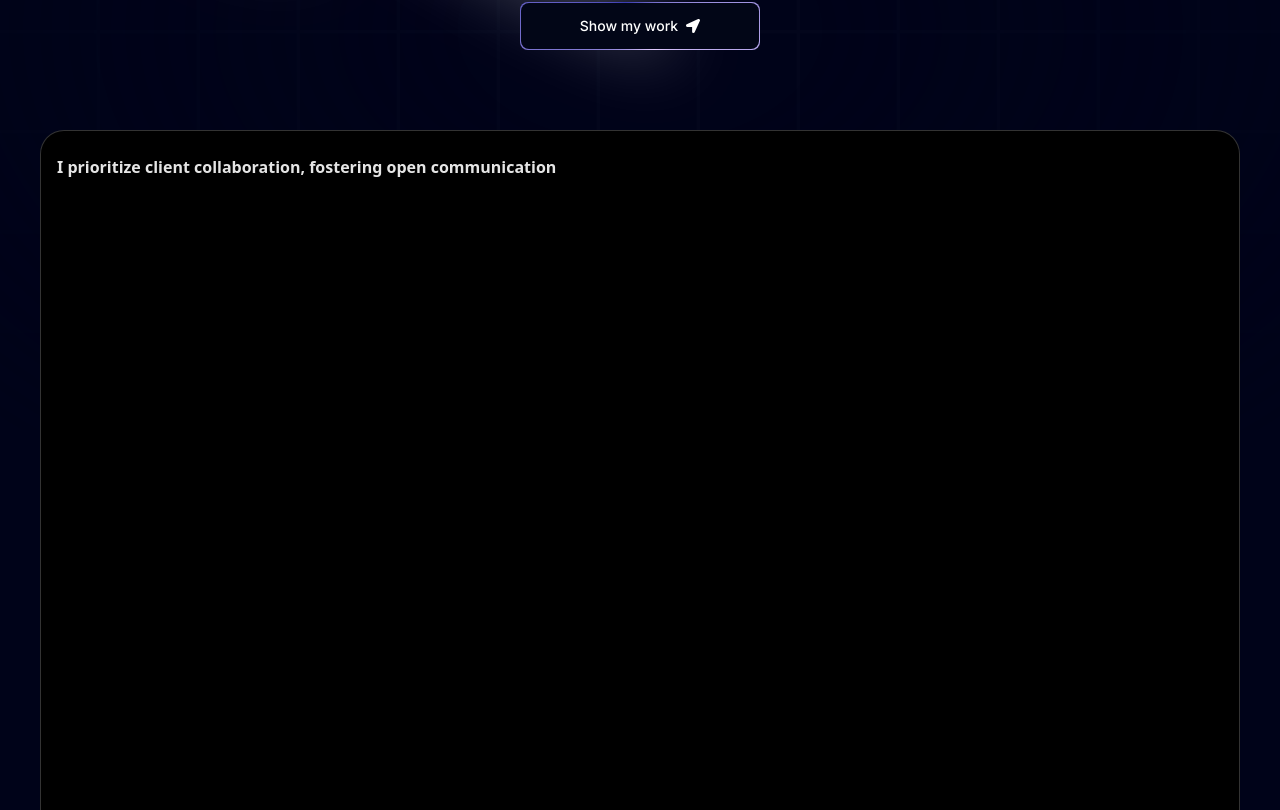
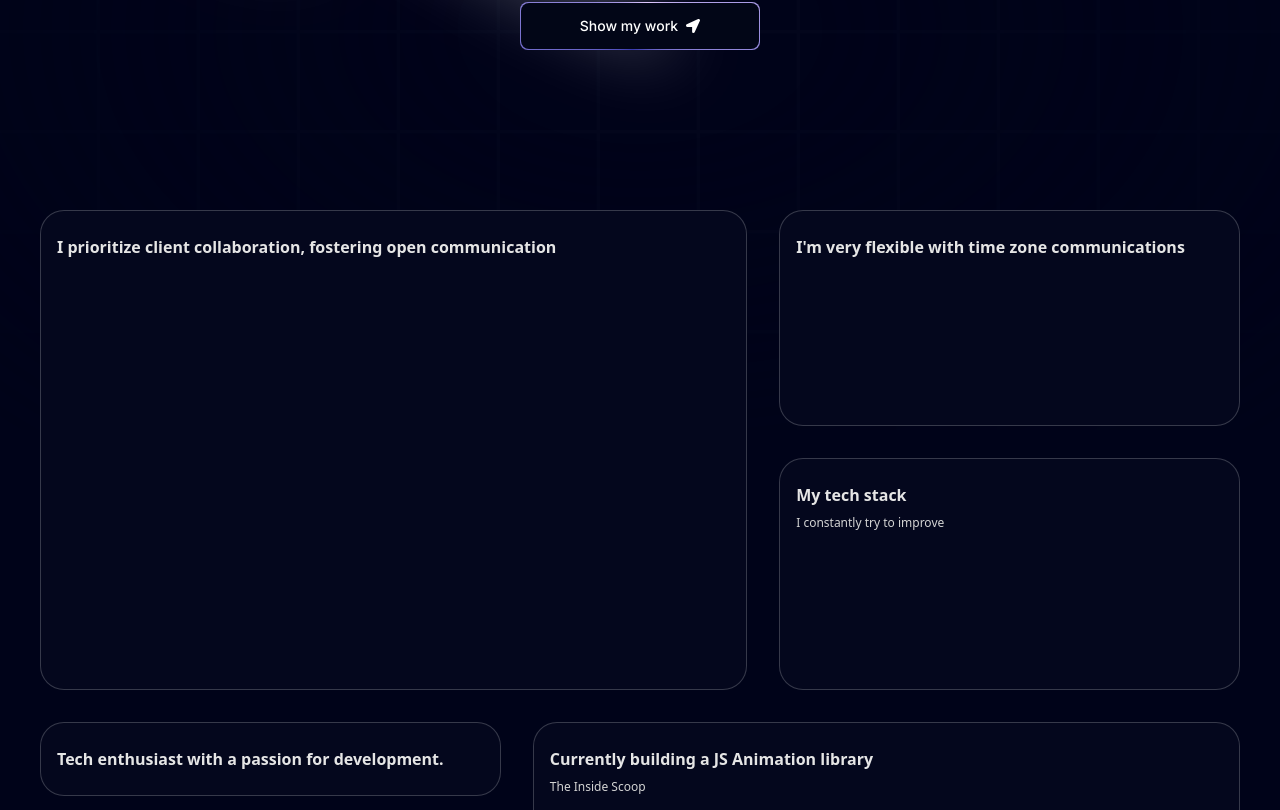
Before and after one commit to AnisurRahman06046/mPortfolio, a Next.js app: page / in a window 1280 px wide. Shown: the part 370-1180 px from the top of the page. Built offline with nearby package versions, Linux system fonts and the light colour scheme.

Commit message:
grid layout is done

```diff
--- a/components/Grid.tsx
+++ b/components/Grid.tsx
@@ -4,19 +4,21 @@ import { BentoGrid, BentoGridItem } from "./ui/BentoGrid";
 function Grid() {
   return (
     <section id="about">
-      <BentoGrid>
-        {gridItems.map((item) => (
+    <BentoGrid className="w-full py-20">
+      {gridItems.map((item, i) => (
         <BentoGridItem
           id={item.id}
-            key={item.id}
+          key={i}
           title={item.title}
           description={item.description}
+          // remove icon prop
+          // remove original classname condition
           className={item.className}
           img={item.img}
           imgClassName={item.imgClassName}
-            titileClassName={item.titleClassName}
+          titleClassName={item.titleClassName}
           spareImg={item.spareImg}
-          ></BentoGridItem>
+        />
       ))}
     </BentoGrid>
   </section>
--- a/components/ui/BentoGrid.tsx
+++ b/components/ui/BentoGrid.tsx
@@ -10,7 +10,7 @@ export const BentoGrid = ({
   return (
     <div
       className={cn(
-        "grid md:auto-rows-[18rem] grid-cols-1 md:grid-cols-3 gap-4 max-w-7xl mx-auto ",
+        "grid grid-cols-1 md:grid-cols-6 lg:grid-cols-5 md:grid-row-7 gap-4 lg:gap-8 mx-auto",
         className
       )}
     >
@@ -21,24 +21,23 @@ export const BentoGrid = ({
 
 export const BentoGridItem = ({
   className,
+  id,
   title,
   description,
-  id,
+  //   remove unecessary things here
   img,
   imgClassName,
-  titileClassName,
-  spareImg
+  titleClassName,
+  spareImg,
 }: {
   className?: string;
+  id: number;
   title?: string | React.ReactNode;
   description?: string | React.ReactNode;
-  header?: React.ReactNode;
-  icon?: React.ReactNode;
-  id?:number
-  img?:string,
-  imgClassName?:string,
-  titileClassName?:string,
-  spareImg?:string
+  img?: string;
+  imgClassName?: string;
+  titleClassName?: string;
+  spareImg?: string;
 }) => {
   return (
     <div
@@ -46,6 +45,12 @@ export const BentoGridItem = ({
         "row-span-1 relative rounded-3xl group/bento hover:shadow-xl transition duration-200 shadow-input dark:shadow-none p-4 dark:bg-black dark:border-white/[0.2] bg-white border border-transparent justify-between flex flex-col space-y-4 border-red-500",
         className
       )}
+
+      style={{
+        background: "rgb(4,7,29)",
+        backgroundColor:
+          "linear-gradient(90deg, rgba(4,7,29,1) 0%, rgba(12,14,35,1) 100%)",
+      }}
     >
 
       <div className="group-hover/bento:translate-x-2 transition duration-200">
```
Lines whose indentation alone changed are shown as unchanged.
